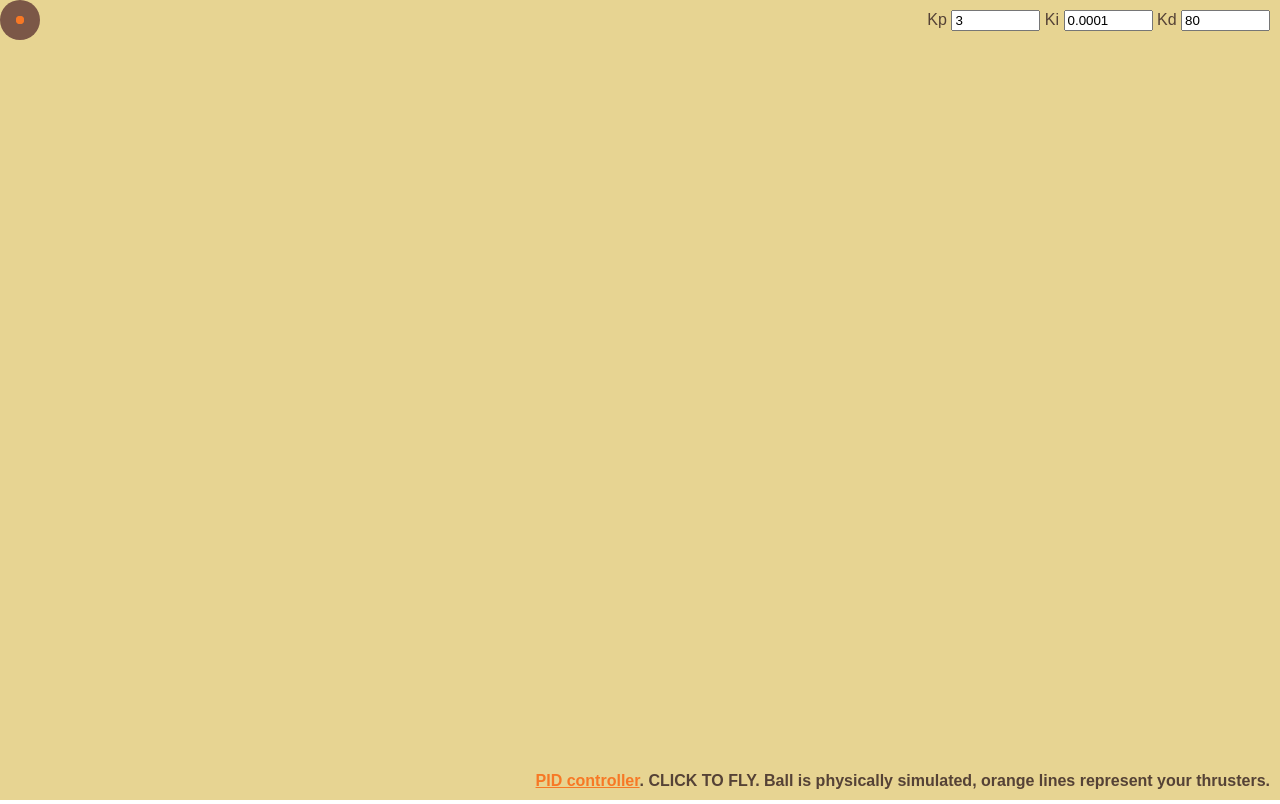
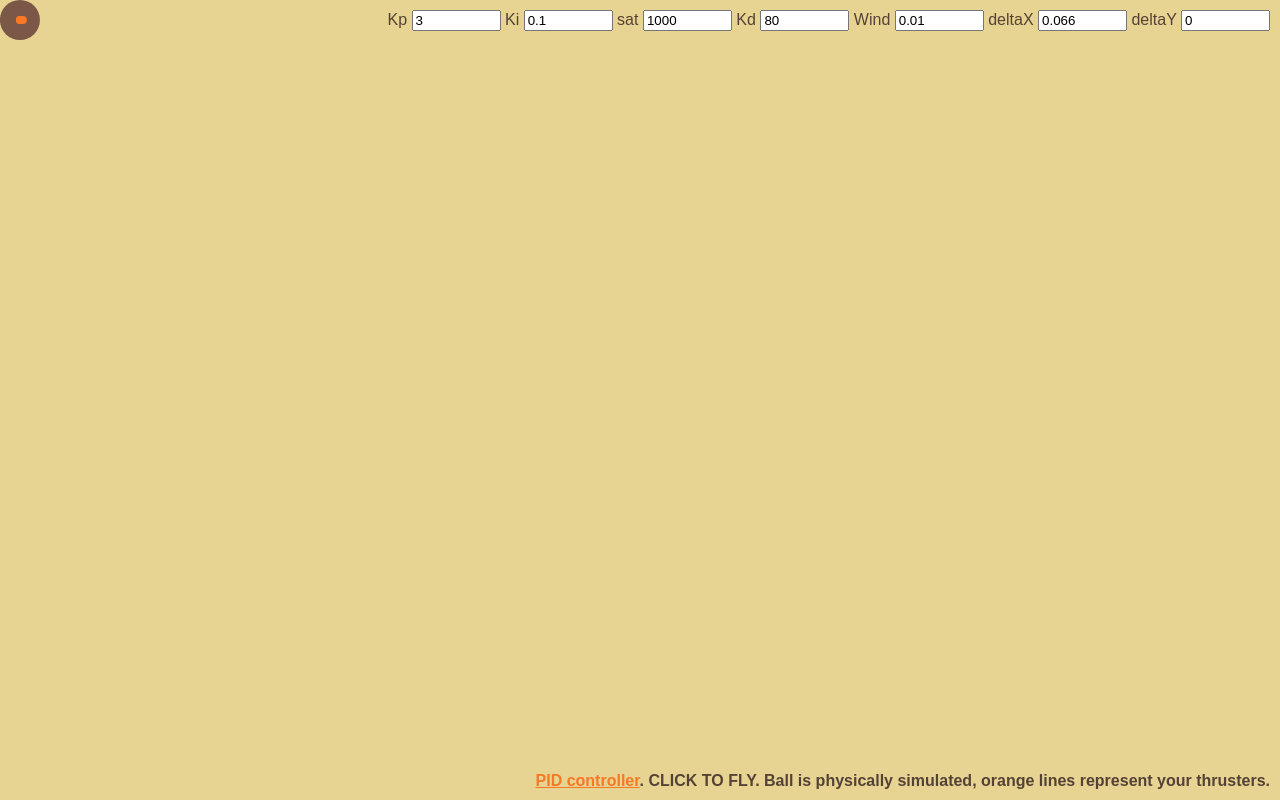
Before and after one commit to nikital/pid, a plain HTML site: page index.html in a window 1280 px wide. Drawn offline with Linux system fonts and the light colour scheme.

Commit message:
My improvements
- Add a "wind" factor to make the integral factor more useful
- Add a saturation value to the integral
- Display error values

```diff
--- a/index.html
+++ b/index.html
@@ -42,8 +42,17 @@
     <input type="text" id="kp" size="8">
     <label for="ki">Ki</label>
     <input type="text" id="ki" size="8">
+    <label for="sat">sat</label>
+    <input type="text" id="sat" size="8">
     <label for="kd">Kd</label>
     <input type="text" id="kd" size="8">
+    <label for="wind">Wind</label>
+    <input type="text" id="wind" size="8">
+    <label for="deltaX">deltaX</label>
+    <input type="text" id="deltaX" size="8">
+    <label for="deltaY">deltaY</label>
+    <input type="text" id="deltaY" size="8">
+</span>
 </span>
 <canvas id="c"></canvas>
 <script src="pid.js"></script>
--- a/pid.js
+++ b/pid.js
@@ -27,11 +27,20 @@
     var integralY = 0;
 
     var kp = 3.0;
-    var ki = 0.0001;
+    var ki = 0.1;
+    var sat = 1000;
     var kd = 80.0;
+    var wind = 0.01;
 
     var history = [];
     var historyTick = 0;
+
+    var deltaXInput = document.getElementById("deltaX");
+    var deltaYInput = document.getElementById("deltaY");
+
+    function saturate(x) {
+        return Math.min(Math.max(x,0-sat),sat)
+    }
 
     function pid() {
         var errorX = setpointX - x;
@@ -44,6 +53,10 @@
         var derivativeY = errorY - prevErrorY;
         prevErrorY = errorY;
 
+        deltaY.value = +errorY.toFixed(3);
+        deltaX.value = +errorX.toFixed(3);
+        integralX=saturate(integralX)
+        integralY=saturate(integralY)
         return [0.001 * (kp * errorX + ki * integralX + kd * derivativeX),
             0.001 * (kp * errorY + ki * integralY + kd * derivativeY)];
     }
@@ -55,7 +68,7 @@
         var maxA = 0.2;
         ax = Math.max(Math.min(ax, maxA), -maxA);
         ay = Math.max(Math.min(ay, maxA), -maxA);
-        vx += ax;
+        vx += ax + wind;
         vy += ay;
         x += vx;
         y += vy;
@@ -123,22 +136,30 @@
     ////////// FORM //////////
     var kpInput = document.getElementById("kp");
     var kiInput = document.getElementById("ki");
+    var satInput = document.getElementById("sat");
     var kdInput = document.getElementById("kd");
+    var windInput = document.getElementById("wind");
 
     function updateCoefficients() {
         kp = parseFloat(kpInput.value);
         ki = parseFloat(kiInput.value);
+        sat = parseFloat(satInput.value);
         kd = parseFloat(kdInput.value);
+        wind = parseFloat(windInput.value);
         integralX = 0;
         integralY = 0;
     }
 
     kpInput.addEventListener("blur", updateCoefficients);
     kiInput.addEventListener("blur", updateCoefficients);
+    satInput.addEventListener("blur", updateCoefficients);
     kdInput.addEventListener("blur", updateCoefficients);
+    windInput.addEventListener("blur", updateCoefficients);
 
     kpInput.value = kp;
     kiInput.value = ki;
+    satInput.value = sat;
     kdInput.value = kd;
+    windInput.value = wind;
 
 })();
```
